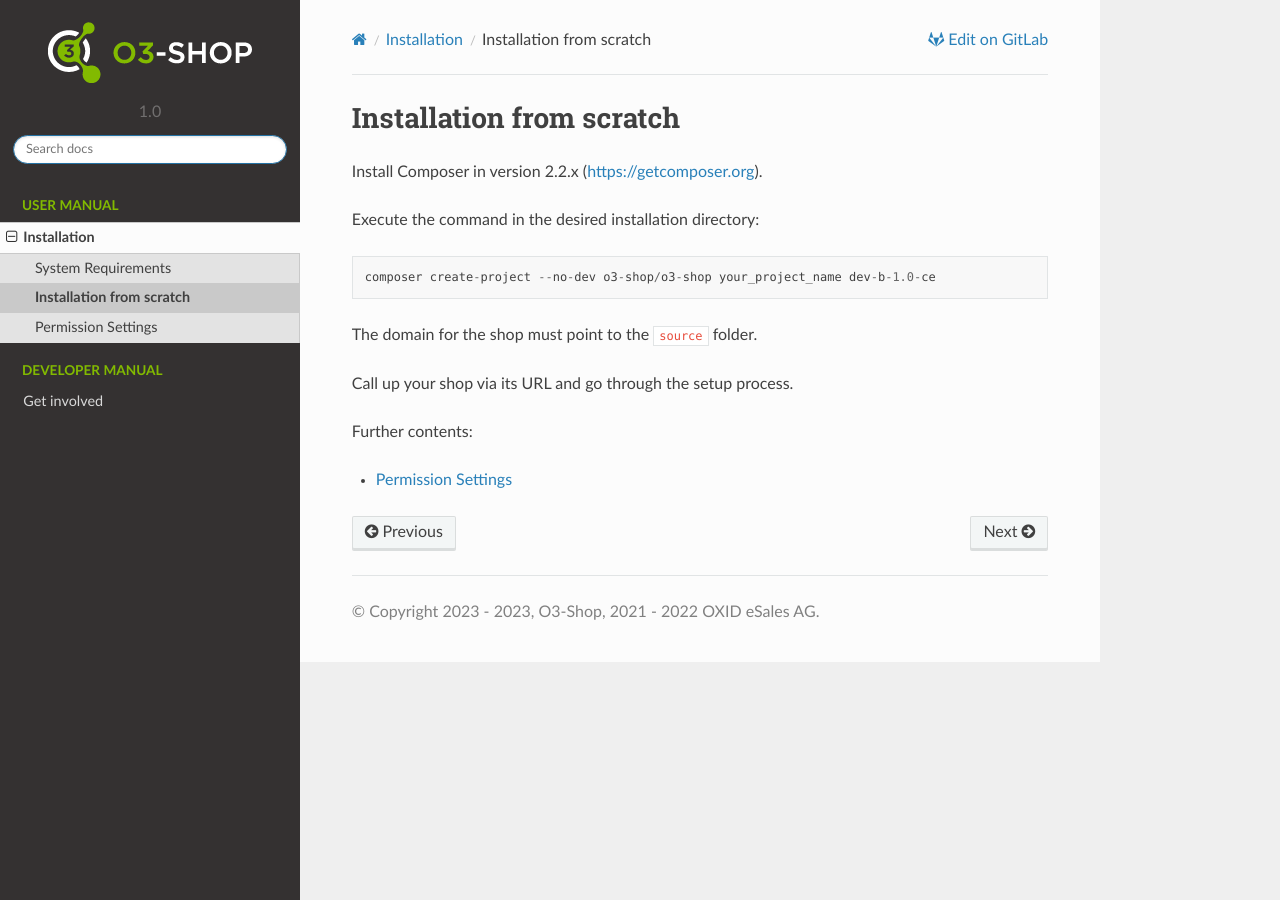
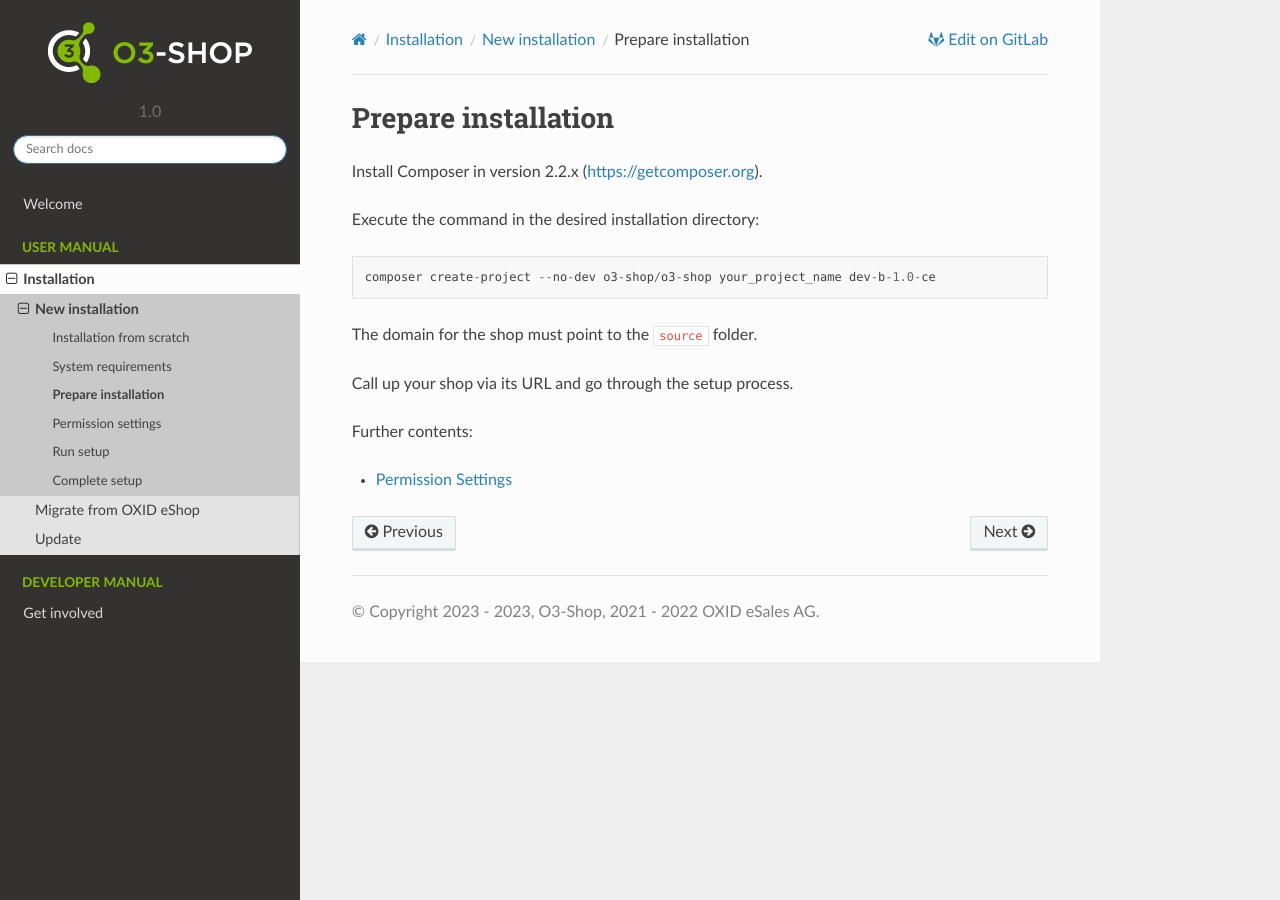
Before and after one commit to o3-shop/o3-documentation, a Sphinx documentation site: the page built from source/user/installation/NewInstallation/PrepareInstallation.md, in a window 1280 px wide. Built offline with Sphinx 7.4.7 and the Read the Docs theme 2.0.0, drawn with Linux system fonts in a browser that asks for light colours.

Commit message:
revised installation chapter

````diff
--- a/source/conf.py
+++ b/source/conf.py
@@ -74,5 +74,5 @@ html_theme_options = {
     'sticky_navigation': True,
     'navigation_depth': 4,
     'includehidden': True,
-    'titles_only': True
+    'titles_only': False
 }
--- /dev/null
+++ b/source/user/installation/NewInstallation/CompleteSetup.md
@@ -0,0 +1 @@
+# Complete setup
--- a/source/user/installation/Installation.md
+++ b/source/user/installation/NewInstallation/PrepareInstallation.md
@@ -1,4 +1,4 @@
-# Installation from scratch
+# Prepare installation
 
 Install Composer in version 2.2.x ([https://getcomposer.org](https://gecomposer.org)).
 
--- /dev/null
+++ b/source/user/installation/NewInstallation/RunSetup.md
@@ -0,0 +1 @@
+# Run setup
--- /dev/null
+++ b/source/user/installation/NewInstallation/index.md
@@ -0,0 +1,11 @@
+# New installation
+
+```{toctree}
+:maxdepth: 2
+Installation from scratch <NewInstallation>
+System requirements <SystemRequirements>
+Prepare installation <PrepareInstallation>
+Permission settings <PermissionSettings>
+Run setup <RunSetup>
+Complete setup <CompleteSetup>
+```
--- /dev/null
+++ b/source/user/installation/Update/index.md
@@ -0,0 +1 @@
+# Update
--- a/source/user/installation/index.md
+++ b/source/user/installation/index.md
@@ -4,7 +4,7 @@ all about the installation process
 
 ```{toctree}
 :maxdepth: 1
-System Requirements <SystemRequirements>
-Installation
-Permission Settings <PermissionSettings>
+New installation <NewInstallation/index>
+Migrate from OXID eShop <Migration/index>
+Update <Update/index>
 ```
````
Also changed, not shown: source/index.md (+5 -0 lines), source/user/installation/Migration/index.md (added, +82 -0 lines), source/user/installation/NewInstallation/NewInstallation.md (added, +33 -0 lines), source/user/installation/NewInstallation/PermissionSettings.md (added, +20 -0 lines), source/user/installation/PermissionSettings.md (deleted, +0 -20 lines), source/welcome.md (added, +3 -0 lines), source/user/installation/NewInstallation/SystemRequirements.md (renamed from source/user/installation/SystemRequirements.md).
